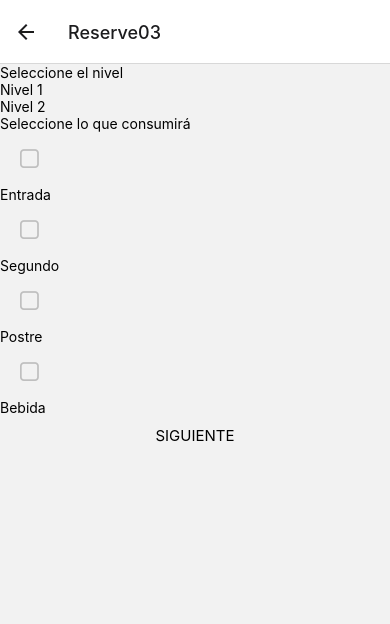
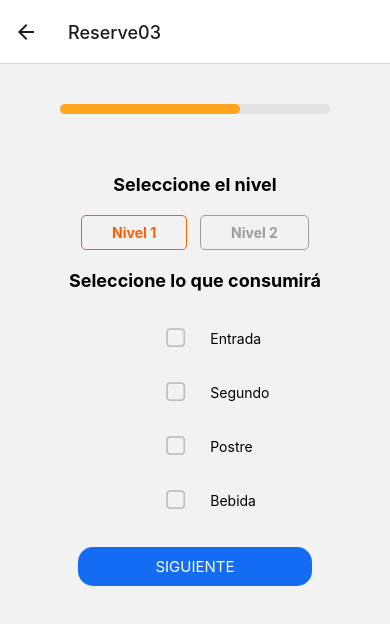
Before and after one commit to BrunoPorras/digiticket-ihc, a React Native app: screen /Reserve03 in a window 390 px wide. Shown: the top 624 px of the page. Built offline with nearby package versions, Linux system fonts and the light colour scheme.

Commit message:
Added reserve functionality

```diff
--- a/api/tickets.js
+++ b/api/tickets.js
@@ -1,4 +1,4 @@
-const API = 'http://localhost:4000/api/tickets'
+const API = 'https://backend-digiticket.herokuapp.com/api/tickets'
 
 export const createTicket = async (ticket) => {
     const res = await fetch(API, {
--- a/api/turns.js
+++ b/api/turns.js
@@ -1,4 +1,4 @@
-const API = 'http://localhost:4000/api/turns'
+const API = 'https://backend-digiticket.herokuapp.com/api/turns'
 
 export const getTurns = async () => {
     const res = await fetch(API)
--- a/components/Profile.js
+++ b/components/Profile.js
@@ -1,10 +1,75 @@
 import React, { useState, useEffect } from 'react'
-import { View, Text, Button, StyleSheet, TextInput, Image, Modal } from 'react-native'
+import { View, Text, StyleSheet, Image, TouchableOpacity } from 'react-native'
+
+import UserIcon from '../assets/user.png'
 
 export const Profile = () => {
-  return (
-    <Text>Profile</Text>
+    return (
+        <>
+            <View style={styles.headerContainer}>
+                <View>
+                    <Text style={styles.headerText}>Hola</Text>
+                    <Text style={{...styles.headerText, fontWeight: "bold"}}>CRISTHIAN</Text>
+                </View>
+                <Image source={UserIcon}/>
+            </View>
+            <View style={styles.listContainer}>
+                <TouchableOpacity style={styles.listItem}>
+                    <Image source={UserIcon}/>
+                    <Text style={styles.listText}>Actualizar datos</Text>
+                </TouchableOpacity>
+                <TouchableOpacity style={styles.listItem}>
+                    <Image source={UserIcon}/>
+                    <Text style={styles.listText}>Historial de tickets</Text>
+                </TouchableOpacity>
+                <TouchableOpacity style={styles.listItem}>
+                    <Image source={UserIcon}/>
+                    <Text style={styles.listText}>Enviar comentarios</Text>
+                </TouchableOpacity>
+                <TouchableOpacity style={styles.listItem}>
+                    <Image source={UserIcon}/>
+                    <Text style={styles.listText}>Ver horario semanal</Text>
+                </TouchableOpacity>
+                <TouchableOpacity style={styles.listItem}>
+                    <Image source={UserIcon}/>
+                    <Text style={styles.listText}>Cancelar mi reserva</Text>
+                </TouchableOpacity>
+                <TouchableOpacity style={styles.listItem}>
+                    <Image source={UserIcon}/>
+                    <Text style={styles.listText}>Cerrar sesión</Text>
+                </TouchableOpacity>
+            </View>
+        </>
   )
 }
 
+const styles = StyleSheet.create({
+    headerContainer: {
+        backgroundColor: "#136CF1",
+        width: "100%",
+        height: "25%",
+        flexDirection: "row",
+        justifyContent: "space-around",
+        alignItems: "center"
+    },
+    headerText: {
+        color: "#FFF",
+        fontSize: 16
+    },
+    listContainer: {
+        width: "80%",
+        marginVertical: 30,
+        alignSelf: "center"
+    },
+    listItem:{
+        flexDirection: "row",
+        alignItems: "center",
+        marginVertical: 10
+    },
+    listText: {
+        fontSize: 18,
+        marginLeft: 20
+    }
+})
+
 export default Profile
--- /dev/null
+++ b/components/ProgressBar.js
@@ -0,0 +1,64 @@
+import React, { useState, useEffect, useRef } from 'react'
+import { View, Text, StyleSheet, TouchableOpacity, Animated } from 'react-native'
+
+const ProgressBar = (props) => {
+
+    const {step, steps, height} = props
+
+    const [width, setWidth] = useState(0)
+
+    const animatedValue = useRef(new Animated.Value(-1000)).current
+    const reactive = useRef(new Animated.Value(-1000)).current
+
+    useEffect(() => {
+        Animated.timing(animatedValue, {
+            toValue: reactive,
+            duration: 300,
+            useNativeDriver: true
+        }).start()
+    }, []);
+
+    useEffect(() => {
+        reactive.setValue(-width + (width * step) / steps)
+    }, [step, width])
+
+    return (
+
+        <View
+            onLayout={e => {
+                const newWidth = e.nativeEvent.layout.width
+                setWidth(newWidth)
+            }}
+            style={{
+                ...styles.container,
+                height,
+                borderRadius: height
+            }}>
+                <Animated.View style={{
+                    ...styles.barContainer,
+                    height,
+                    borderRadius: height,
+                    transform: [{
+                        translateX: animatedValue
+                    }]
+                }}
+                />
+        </View>
+    )
+}
+
+const styles = StyleSheet.create({
+    container: {
+        backgroundColor: "#E3E3E3",
+        overflow: "hidden"
+    },
+    barContainer: {
+        width: "100%",
+        backgroundColor: "#FFA41D",
+        position: "absolute",
+        left: 0,
+        top: 0
+    }
+})
+
+export default ProgressBar
--- a/components/Reserve01.js
+++ b/components/Reserve01.js
@@ -1,6 +1,7 @@
 import React, { useEffect, useState } from 'react'
 import { View, Text, TouchableOpacity, StyleSheet, TextInput, Image, Button } from 'react-native'
 import NewButton from '../components/buttons'
+import ProgressBar from './ProgressBar'
 
 const Reserve01 = ({ navigation, route }) => {
 
@@ -9,7 +10,9 @@ const Reserve01 = ({ navigation, route }) => {
 
     return (
         <View>
-
+            <View style={styles.barContainer}>
+                <ProgressBar step={0} steps={3} height={10}/>
+            </View>
             <Text style={styles.tittle}>Seleccione sede del comedor</Text>
             <NewButton
                 content_="SEDE CIUDAD UNIVERSITARIA"
@@ -35,7 +38,7 @@ const Reserve01 = ({ navigation, route }) => {
 
 const styles = StyleSheet.create({
     tittle: {
-        marginVertical: 40,
+        marginBottom: 40,
         alignSelf: "center",
         color: "#000",
         fontWeight: "bold",
@@ -51,6 +54,10 @@ const styles = StyleSheet.create({
         flexDirection: "row",
         alignItems: "center",
         justifyContent: "center"
+    },
+    barContainer: {
+        marginVertical: 40,
+        marginHorizontal: 60
     }
 })
 
--- a/components/Reserve02.js
+++ b/components/Reserve02.js
@@ -1,9 +1,10 @@
 import React, { useState, useEffect } from 'react'
-import { View, Text, FlatList } from 'react-native'
+import { View, Text, FlatList, StyleSheet, TouchableOpacity } from 'react-native'
 import NewButton from '../components/buttons'
+import ProgressBar from './ProgressBar'
 import { getTurns } from '../api/turns'
 import { ListItem } from 'react-native-elements'
-import { TouchableOpacity } from 'react-native-web'
+
 // import Card from './Card'
 const Reserve02 = ({ navigation, route }) => {
 
@@ -24,7 +25,9 @@ const Reserve02 = ({ navigation, route }) => {
 
     const CardImage = ({ turn }) => {
         return (
+
             <TouchableOpacity
+                style={styles.turnContainer}
                 onPress={() => {
                     navigation.navigate("Reserve03", {
                         student: route.params.student,
@@ -33,9 +36,11 @@ const Reserve02 = ({ navigation, route }) => {
                         turn: turn
                     })
                 }}>
-                <Text>{turn.turn_number}</Text>
-                <Text>{turn.schedule}</Text>
-                <Text>{turn.rations_available}</Text>
+                    <View style={{flexDirection: 'row'}}>
+                        <Text style={{fontSize: 18}}>({turn.turn_number})</Text>
+                        <Text style={{fontSize: 18}}>{turn.schedule}</Text>
+                    </View>
+                <Text style={{fontSize: 18, marginRight: 65}}>{turn.rations_available}</Text>
             </TouchableOpacity>
         )
     }
@@ -48,14 +53,56 @@ const Reserve02 = ({ navigation, route }) => {
 
     return (
         <View>
+            <View style={styles.barContainer}>
+                <ProgressBar step={1} steps={3} height={10}/>
+            </View>
+            <Text style={styles.tittle}>Seleccione un turno</Text>
+            <View style={styles.optionsContainer}>
+                <Text style={styles.tittle}>Turno</Text>
+                <Text style={styles.tittle}>Tickets disponibles</Text>
+            </View>
             <FlatList
-                style={{ width: '100%' }}
+                style={{ width: '80%', alignSelf: 'center' }}
                 data={turns}
                 keyExtractor={(item) => item._id + ''}
                 renderItem={renderItem}
             />
-            <Text>Seleccionar turno</Text>
+
         </View>
     )
 }
+
+const styles = StyleSheet.create({
+    barContainer: {
+        marginVertical: 40,
+        marginHorizontal: 60
+    },
+    tittle: {
+        alignSelf: "center",
+        fontSize: 18,
+        fontWeight: "bold",
+        marginVertical: 20
+    },
+    optionsContainer:{
+        alignSelf: "center",
+        width: "90%",
+        flexDirection: "row",
+        justifyContent: "space-around"
+    },
+    turnContainer: {
+        borderRadius: 30,
+        borderWidth: 1,
+        borderColor: "#B0B0B0",
+        padding: 15,
+        flexDirection: "row",
+        justifyContent: "space-between",
+        marginVertical: 5
+    },
+    textOptions: {
+        fontSize: 18,
+        fontWeight: "bold",
+        marginVertical: 10
+    }
+})
+
 export default Reserve02
--- a/components/Reserve03.js
+++ b/components/Reserve03.js
@@ -2,10 +2,30 @@ import React, { useEffect, useState } from 'react'
 import { View, Text, TouchableOpacity, StyleSheet, TextInput, Image, Button } from 'react-native'
 import { CheckBox } from 'react-native-elements'
 import NewButton from '../components/buttons';
+import ProgressBar from './ProgressBar'
 
 const Reserve03 = ({ navigation, route }) => {
     const levels = ["1", "2"]
     const [selectedLevel, setSelectedLevel] = useState(levels[0]);
+
+    const [colors, setColors] = useState({
+        color1: "#FF5C00",
+        color2: "#9D9D9D"
+    })
+
+    const level1Click = () => {
+        setColors({
+            color1: "#FF5C00",
+            color2: "#9D9D9D"
+        })
+    }
+
+    const level2Click = () => {
+        setColors({
+            color1: "#9D9D9D",
+            color2: "#FF5C00"
+        })
+    }
 
     const [selectedEntree, setSelectedEntree] = useState(false)
     const [selectedSecond, setSelectedSecond] = useState(false)
@@ -19,7 +39,7 @@ const Reserve03 = ({ navigation, route }) => {
             dessert: selectedDessert,
             drink: selectedDrink,
         }
-        navigation.navigate("Reserve04",{
+        navigation.navigate("Reserve04", {
             student: route.params.student,
             service_type: route.params.service_type,
             sede: route.params.sede,
@@ -34,17 +54,31 @@ const Reserve03 = ({ navigation, route }) => {
 
     return (
         <View>
-            <Text>Seleccione el nivel</Text>
+            <View style={styles.barContainer}>
+                <ProgressBar step={2} steps={3} height={10} />
+            </View>
+            <Text style={styles.tittle}>Seleccione el nivel</Text>
+            <View style={styles.levelContainer}>
                 <TouchableOpacity
-                onPress={() => setSelectedLevel(levels[0])}>
-                <Text>Nivel 1</Text>
+                    style={{...styles.level, borderColor: colors.color1}}
+                    onPress={() => {
+                        setSelectedLevel(levels[0])
+                        level1Click()
+                    }}>
+                    <Text style={{...styles.levelText, color: colors.color1}}>Nivel 1</Text>
                 </TouchableOpacity>
                 <TouchableOpacity
-                onPress={() => setSelectedLevel(levels[1])}>
-                <Text>Nivel 2</Text>
+                    style={{...styles.level, borderColor: colors.color2}}
+                    onPress={() => {
+                        setSelectedLevel(levels[1])
+                        level2Click()
+                    }}>
+                    <Text style={{...styles.levelText, color: colors.color2}}>Nivel 2</Text>
                 </TouchableOpacity>
-            <Text>Seleccione lo que consumirá</Text>
-            <View>
+            </View>
+            <Text style={styles.tittle}>Seleccione lo que consumirá</Text>
+            <View style={{alignSelf: "center", width: "100%"}}>
+                <View style={styles.selectContainer}>
                     <CheckBox
                         checked={selectedEntree}
                         onPress={() => setSelectedEntree(!selectedEntree)}>
@@ -52,6 +86,8 @@ const Reserve03 = ({ navigation, route }) => {
                     <Text>
                         Entrada
                     </Text>
+                </View>
+                <View style={styles.selectContainer}>
                     <CheckBox
                         checked={selectedSecond}
                         onPress={() => setSelectedSecond(!selectedSecond)}>
@@ -59,6 +95,8 @@ const Reserve03 = ({ navigation, route }) => {
                     <Text>
                         Segundo
                     </Text>
+                </View>
+                <View style={styles.selectContainer}>
                     <CheckBox
                         checked={selectedDessert}
                         onPress={() => setSelectedDessert(!selectedDessert)}>
@@ -66,6 +104,8 @@ const Reserve03 = ({ navigation, route }) => {
                     <Text>
                         Postre
                     </Text>
+                </View>
+                <View style={styles.selectContainer}>
                     <CheckBox
                         checked={selectedDrink}
                         onPress={() => setSelectedDrink(!selectedDrink)}>
@@ -73,14 +113,54 @@ const Reserve03 = ({ navigation, route }) => {
                     <Text>
                         Bebida
                     </Text>
+                </View>
+                <View style={{height: 20}}/>
                 <NewButton
+                    content_="SIGUIENTE"
                     width_="60%"
-                    content_="SIGUIENTE"
-                    link_=""
+                    color_="#136CF1"
+                    colorText="#FFF"
                     onPress={handleSubmit}
                 />
             </View>
         </View>
     )
 }
+
+const styles = StyleSheet.create({
+    barContainer: {
+        marginVertical: 40,
+        marginHorizontal: 60
+    },
+    tittle: {
+        alignSelf: "center",
+        fontSize: 18,
+        fontWeight: "bold",
+        marginVertical: 20
+    },
+    levelContainer: {
+        width: "65%",
+        alignSelf: "center",
+        flexDirection: "row",
+        justifyContent: "space-evenly"
+    },
+    level: {
+        borderRadius: 5,
+        borderWidth: 1,
+        paddingVertical: 8,
+        paddingHorizontal: 30
+    },
+    levelText: {
+        fontSize: 14,
+        fontWeight: "bold"
+    },
+    selectContainer: {
+        width: "25%",
+        alignSelf: "center",
+        flexDirection: "row",
+        justifyContent: "space-between",
+        alignItems: "center"
+    }
+})
+
 export default Reserve03
--- a/components/Reserve04.js
+++ b/components/Reserve04.js
@@ -1,5 +1,5 @@
 import React, { useEffect, useState } from 'react'
-import { View, Text, ActivityIndicator } from 'react-native'
+import { View, Text, ActivityIndicator, StyleSheet } from 'react-native'
 import NewButton from '../components/buttons';
 import { getStudent } from '../api/students'
 import { reduceRations } from '../api/turns'
@@ -38,32 +38,79 @@ const Reserve04 = ({ navigation, route }) => {
 
     return (
         <View>
-            <Text>RESUMEN DE RESERVA</Text>
-            <Text>Nombres y apellidos</Text>
-            <Text>{route.params.student.first_name + " " + route.params.student.last_name}</Text>
+            <Text style={styles.tittle}>RESUMEN DE RESERVA</Text>
+            <Text style={styles.subtittle}>Nombres y apellidos</Text>
+            <Text style={styles.text}>{route.params.student.first_name + " " + route.params.student.last_name}</Text>
 
-            <Text>Código Universitario</Text>
-            <Text>{route.params.student.university_code}</Text>
+            <Text style={styles.subtittle}>Código Universitario</Text>
+            <Text style={styles.text}>{route.params.student.university_code}</Text>
 
-            <Text>Servicio</Text>
-            <Text>{route.params.service_type}</Text>
+            <Text style={styles.subtittle}>Servicio</Text>
+            <Text style={styles.text}>{route.params.service_type}</Text>
 
-            <Text>Sede</Text>
-            <Text>{route.params.sede}</Text>
+            <Text style={styles.subtittle}>Sede</Text>
+            <Text style={styles.text}>{route.params.sede}</Text>
 
-            <Text>Turno</Text>
-            <Text>{"Turno " + route.params.turn.turn_number + " / " + route.params.turn.schedule}</Text>
+            <Text style={styles.subtittle}>Turno</Text>
+            <Text style={styles.text}>{"Turno " + route.params.turn.turn_number + " / " + route.params.turn.schedule}</Text>
 
-            <Text>Consumirá</Text>
-            {/* Tú mismo eres mi king :3 */}
+            <Text style={styles.subtittle}>Consumirá</Text>
+            <Text style={styles.text}>Anthony cpp le wa poner iconos noma ga</Text>
 
+            <View style={{height: 50}}/>
             <NewButton
+                content_="RESERVAR"
                 width_="60%"
-                content_="RESERVAR"
-                link_=""
+                color_="#136CF1"
+                colorText="#FFF"
                 onPress={handleSubmit}
             />
         </View>
     )
 }
+
+const styles = StyleSheet.create({
+    tittle: {
+        alignSelf: "center",
+        fontSize: 18,
+        fontWeight: "bold",
+        marginVertical: 20
+    },
+    subtittle: {
+        alignSelf: "center",
+        fontSize: 18,
+        fontWeight: "bold",
+        color: "#136CF1",
+        marginVertical: 5
+    },
+    text: {
+        alignSelf: "center",
+        fontSize: 18,
+        marginVertical: 5
+    },
+    levelContainer: {
+        width: "65%",
+        alignSelf: "center",
+        flexDirection: "row",
+        justifyContent: "space-evenly"
+    },
+    level: {
+        borderRadius: 5,
+        borderWidth: 1,
+        paddingVertical: 8,
+        paddingHorizontal: 30
+    },
+    levelText: {
+        fontSize: 14,
+        fontWeight: "bold"
+    },
+    selectContainer: {
+        width: "25%",
+        alignSelf: "center",
+        flexDirection: "row",
+        justifyContent: "space-between",
+        alignItems: "center"
+    }
+})
+
 export default Reserve04
--- a/package.json
+++ b/package.json
@@ -16,7 +16,8 @@
     "@react-navigation/native-stack": "^6.5.2",
     "axios": "^0.26.1",
     "expo": "~44.0.0",
-    "expo-status-bar": "~1.2.0",
+    "expo-linear-gradient": "~11.0.3",
+    "expo-status-bar": "^1.2.0",
     "react": "17.0.1",
     "react-dom": "17.0.1",
     "react-native": "0.64.3",
@@ -24,8 +25,7 @@
     "react-native-linear-gradient": "^2.5.6",
     "react-native-safe-area-context": "3.3.2",
     "react-native-screens": "~3.10.1",
-    "react-native-web": "0.17.1",
-    "expo-linear-gradient": "~11.0.3"
+    "react-native-web": "0.17.1"
   },
   "devDependencies": {
     "@babel/core": "^7.12.9"
```
Lines whose indentation alone changed are shown as unchanged.
